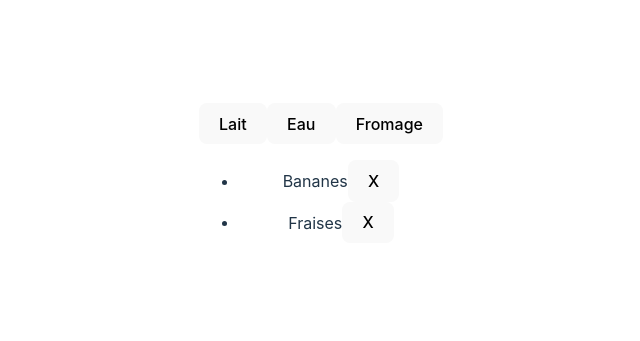
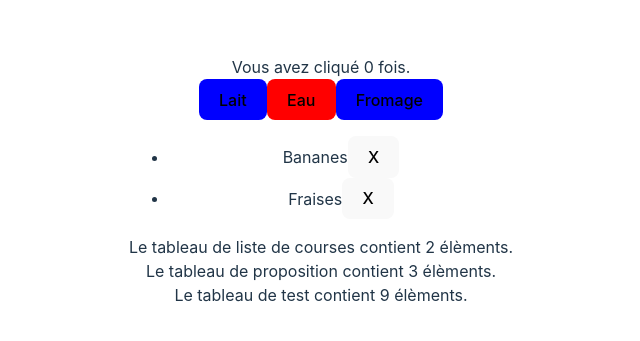
Before and after one commit to Brasero/fsd45-react-semaine-1, a React (Vite) app: page / in a window 1280 px wide. Shown: the part 219-560 px from the top of the page, without its empty margins (319-959 px from the left). Built offline with nearby package versions, Linux system fonts and the light colour scheme.

Commit message:
coorection terminée

```diff
--- a/src/App.jsx
+++ b/src/App.jsx
@@ -1,7 +1,8 @@
 import './App.css'
-import {useState} from "react";
+import {useEffect, useState} from "react";
 import List from "./component/List/index.jsx";
 import Buttons from "./component/Buttons/index.jsx";
+import ArraySize from "./component/ArraySize/index.jsx";
 
 function App() {
 
@@ -14,13 +15,18 @@ function App() {
             'Lait',
             'Eau',
             'Fromage'
-        ]
+        ],
+        counter: -1
     })
+
+
+    const array = Array(9).fill('')
 
     const handleClick = (name) => {
         if(state.list.includes(name)) {
             const listCopy = state.list.filter((elem) => elem !== name)
             setState({
+                ...state,
                 list: listCopy,
                 button: [
                     ...state.button,
@@ -30,6 +36,7 @@ function App() {
         } else {
             const buttonCopy = state.button.filter((elem) => elem !== name)
             setState({
+                ...state,
                 button: buttonCopy,
                 list: [
                     ...state.list,
@@ -39,11 +46,22 @@ function App() {
         }
     }
 
+    useEffect(() => {
+        setState({
+            ...state,
+            counter: state.counter + 1
+        })
+    }, [state.button, state.list])
+
 
     return (
         <>
+            <div>Vous avez cliqué {state.counter} fois.</div>
             <Buttons items={state.button} handleClick={handleClick} />
             <List items={state.list} handleClick={handleClick} />
+            <ArraySize list={state.list} name='de liste de courses' />
+            <ArraySize list={state.button} name='de proposition' />
+            <ArraySize list={array} name={'de test'} />
         </>
     )
 }
--- /dev/null
+++ b/src/component/ArraySize/index.jsx
@@ -0,0 +1,13 @@
+
+
+const ArraySize = ({list, name}) => {
+    const size = list.length
+
+    return (
+        <div>
+            Le tableau {name} contient {size} élèments.
+        </div>
+    )
+}
+
+export default ArraySize
--- /dev/null
+++ b/src/component/Button/index.jsx
@@ -0,0 +1,13 @@
+import './button.css'
+const Button = ({handleClick, name}) => {
+
+    return (
+        <>
+            <button style={{
+                background:  name === 'Eau' ? 'red' : 'blue',
+            }} className={'suppress_button'} onClick={() => handleClick(name)}>{name}</button>
+        </>
+    )
+}
+
+export default Button
--- a/src/component/Buttons/index.jsx
+++ b/src/component/Buttons/index.jsx
@@ -1,10 +1,11 @@
+import Button from "../Button/index.jsx";
 
 const Buttons = ({items, handleClick}) => {
     return (
         <div>
             {
                 items.map((button, index) => {
-                    return (<button key={`${button}-${index}`} onClick={() => handleClick(button)}>{button}</button>)
+                    return (<Button handleClick={handleClick} name={button} key={`${button}-${index}`} />)
                 })
             }
         </div>
```
Also changed, not shown: src/component/Button/button.css (added).
